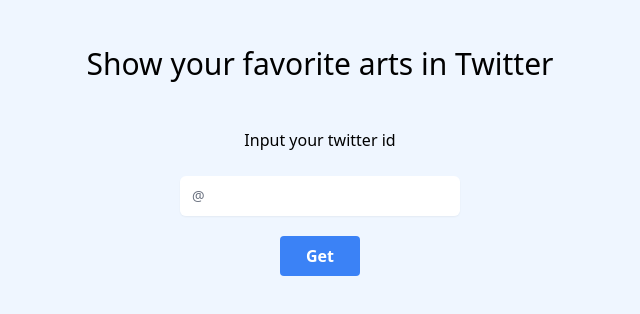
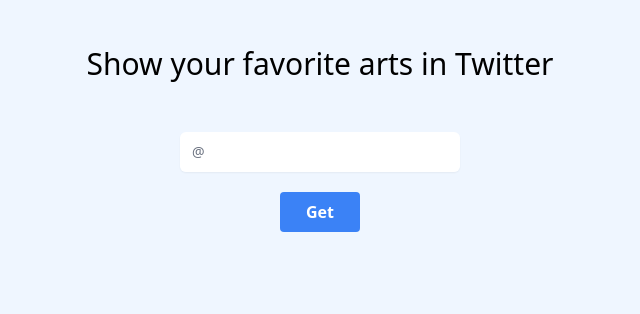
Before and after one commit to marushosummers/dev-twitter-art-gallery, a Next.js app in the folder twitter-art-gallery/: page / in a window 1280 px wide. Shown: the top 314 px of the page, without its empty margins (320-960 px from the left). Built offline with nearby package versions, Linux system fonts and the light colour scheme.

Commit message:
input_formを関数コンポーネントにリファクタ

```diff
--- a/twitter-art-gallery/components/InputForm.tsx
+++ b/twitter-art-gallery/components/InputForm.tsx
@@ -1,40 +1,21 @@
 import React from "react";
+import { useInput } from "../hooks/input";
 
-type typeInputFormState = {
+interface InputFormProps {
   screen_name: string;
+  onSubmit: any
 };
 
-type typeInputFornProps = {
-    onSubmit: any
+
+const InputForm: React.FC<InputFormProps> = ({ onSubmit }) => {
+  const { value, bind } = useInput('');
+
+  const handleSubmit = (event) => {
+    event.preventDefault();
+    onSubmit(value);
   }
-
-class InputForm extends React.Component<typeInputFornProps, typeInputFormState> {
-    constructor(props: typeInputFornProps) {
-        super(props);
-        this.state = {
-            screen_name: "",
-        };
-        this.handleChange = this.handleChange.bind(this);
-        this.handleSubmit = this.handleSubmit.bind(this);
-    }
-
-    handleChange(event: { target: { value: string } }) {
-        this.setState({ screen_name: event.target.value });
-    }
-
-    handleSubmit(event: any) {
-        this.props.onSubmit(this.state.screen_name)
-        event.preventDefault();
-    }
-    render() {
   return (
-            <div>
-                <form onSubmit={this.handleSubmit}>
-                    <div className="flex justify-center mb-5 mx-5">
-                        <p className="md-5">
-                            Input your twitter id
-                        </p>
-                    </div>
+    <form onSubmit={handleSubmit}>
         <div className="flex mb-5 mx-auto max-w-xs">
             <div className="mt-1 relative rounded-md shadow-sm mx-5 w-11/12">
                 <div className="absolute inset-y-0 left-0 pl-3 flex items-center pointer-events-none">
@@ -42,10 +23,9 @@
                 </div>
                 <input
                   type="text"
+                  {...bind}
                   autoCapitalize="off"
                   name="screen_name"
-                                value={this.state.screen_name}
-                                onChange={this.handleChange}
                   className="bg-white focus:outline-none focus:shadow-outline py-2 px-8 rounded-md w-full"
                 />
             </div>
@@ -54,13 +34,12 @@
             <input
                 type="submit"
                 value="Get"
-                            disabled={this.state.screen_name === ""}
+                disabled={value === ""}
                 className="bg-blue-500 hover:bg-blue-700 text-white font-bold py-2 px-2 mx-2 rounded w-20 mb-10"
             />
         </div>
     </form>
-            </div>
   );
 }
-}
+
 export default InputForm;
--- a/twitter-art-gallery/components/MainTable.tsx
+++ b/twitter-art-gallery/components/MainTable.tsx
@@ -93,7 +93,7 @@
     render() {
         return (
             <div>
-                <InputForm onSubmit={(screen_name: string) => this.handleSubmit(screen_name)} />
+                <InputForm screen_name={""} onSubmit={(screen_name: string) => this.handleSubmit(screen_name)} />
                 <ImageTable images={this.state.images} />
                 <div className="box h-64 text-center m-5 p-4 ...">
                     {this.state.message}
--- /dev/null
+++ b/twitter-art-gallery/hooks/input.ts
@@ -0,0 +1,17 @@
+import { useState } from "react";
+
+export const useInput = initialValue => {
+  const [value, setValue] = useState(initialValue);
+
+  return {
+    value,
+    setValue,
+    reset: () => setValue(""),
+    bind: {
+      value,
+      onChange: event => {
+        setValue(event.target.value);
+      }
+    }
+  };
+};
```
Lines whose indentation alone changed are shown as unchanged.
